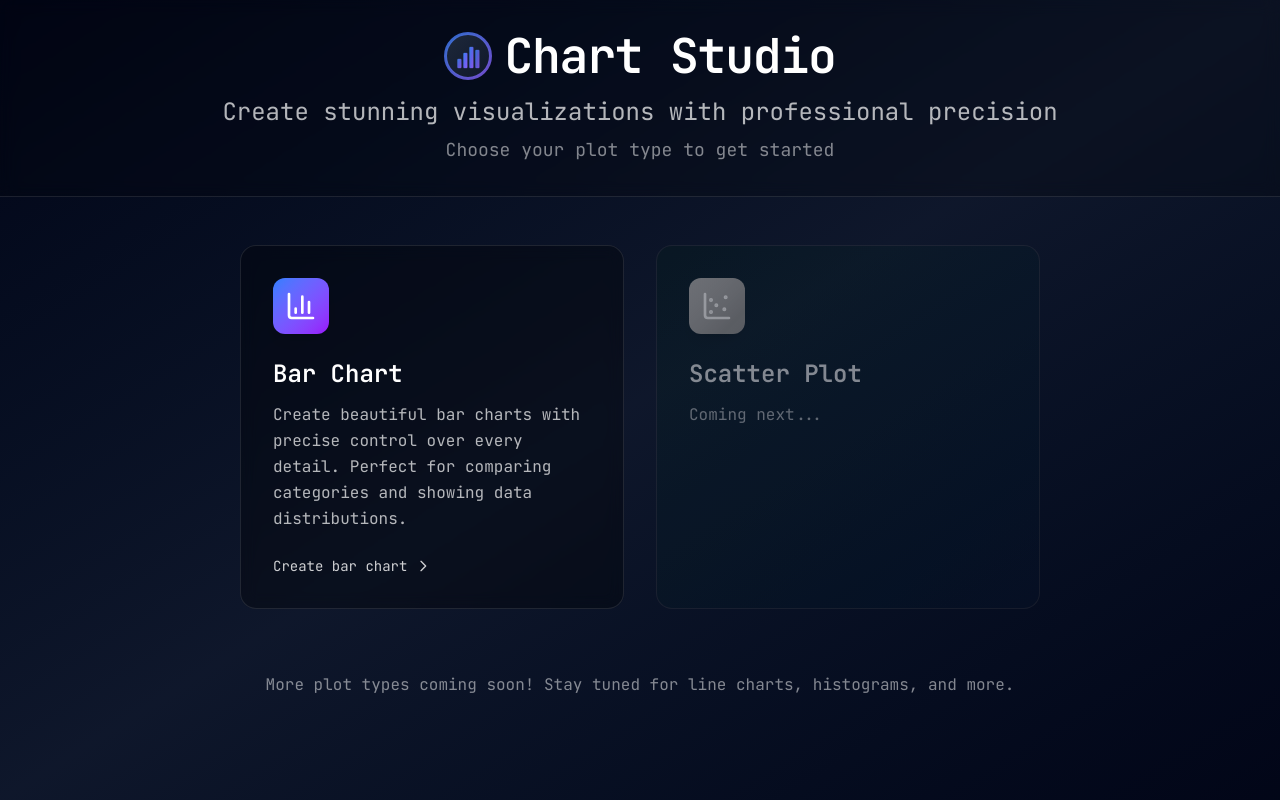
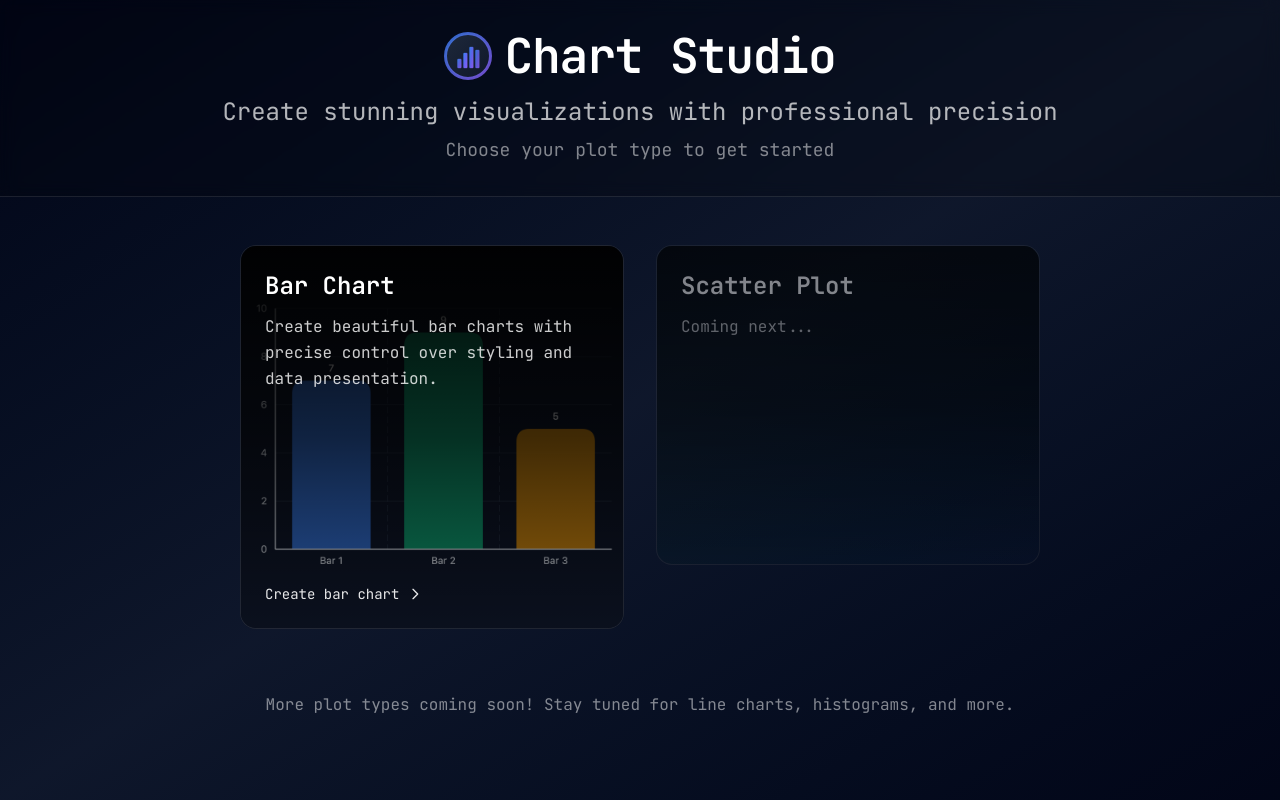
Before and after one commit to Prot10/Plot-Studio, a React (Vite) app: page / in a window 1280 px wide. Built offline with nearby package versions, Linux system fonts and the light colour scheme.

Commit message:
new homepage cards

```diff
--- a/src/pages/PlotSelectionPage.tsx
+++ b/src/pages/PlotSelectionPage.tsx
@@ -9,20 +9,22 @@ interface PlotTypeOption {
     description: string;
     icon: React.ComponentType<{ className?: string }>;
     gradient: string;
+    backgroundImage?: string;
 }
 
 const plotTypes: PlotTypeOption[] = [
     {
         type: 'bar',
         title: 'Bar Chart',
-        description: 'Create beautiful bar charts with precise control over every detail. Perfect for comparing categories and showing data distributions.',
+        description: 'Create beautiful bar charts with precise control over styling and data presentation.',
         icon: BarChart3,
         gradient: 'from-blue-500 to-purple-600',
+        backgroundImage: '/barplot.png',
     },
     {
         type: 'scatter',
         title: 'Scatter Plot',
-        description: 'Visualize relationships between two variables with customizable scatter plots. Great for correlation analysis and trend identification.',
+        description: 'Visualize relationships between variables with customizable scatter plots.',
         icon: ScatterChart,
         gradient: 'from-green-500 to-blue-500',
     },
@@ -57,28 +59,26 @@ export function PlotSelectionPage() {
                 <div className="mx-auto max-w-6xl">
                     <div className="flex flex-wrap justify-center gap-6 sm:gap-8">
                         {plotTypes.map((plotType) => {
-                            const IconComponent = plotType.icon;
                             const isDisabled = plotType.type === 'scatter';
 
                             if (isDisabled) {
                                 return (
                                     <div
                                         key={plotType.type}
-                                        className="relative overflow-hidden rounded-2xl border border-white/10 bg-black/20 p-8 text-left opacity-70 cursor-not-allowed w-full max-w-sm"
+                                        className="relative overflow-hidden rounded-2xl border border-white/10 bg-black/20 text-left opacity-70 cursor-not-allowed w-full max-w-sm h-80"
                                         aria-disabled={true}
                                     >
                                         <div className={`absolute inset-0 bg-gradient-to-br ${plotType.gradient} opacity-5`} />
 
-                                        <div className="relative z-10">
-                                            <div className={`inline-flex rounded-xl bg-gradient-to-br ${plotType.gradient} p-3 text-white/60 shadow-lg filter grayscale`}>
-                                                <IconComponent className="h-8 w-8" />
-                                            </div>
+                                        {/* Gradient overlay for fading effect */}
+                                        <div className="absolute inset-0 bg-gradient-to-b from-black/90 via-black/60 to-transparent" />
 
-                                            <h3 className="mt-6 text-2xl font-semibold text-white/70">
+                                        <div className="relative z-10 p-6 h-full flex flex-col">
+                                            <h3 className="text-2xl font-semibold text-white/70 mb-3">
                                                 {plotType.title}
                                             </h3>
 
-                                            <p className="mt-3 text-white/50 leading-relaxed">
+                                            <p className="text-white/50 leading-relaxed">
                                                 Coming next...
                                             </p>
                                         </div>
@@ -90,24 +90,32 @@ export function PlotSelectionPage() {
                                 <button
                                     key={plotType.type}
                                     onClick={() => handleSelectPlotType(plotType.type)}
-                                    className="group relative overflow-hidden rounded-xl sm:rounded-2xl border border-white/10 bg-black/30 p-6 sm:p-8 text-left transition-all duration-300 hover:border-white/20 hover:bg-black/40 hover:shadow-2xl backdrop-blur w-full max-w-sm"
+                                    className="group relative overflow-hidden rounded-2xl border border-white/10 bg-black/30 text-left transition-all duration-300 hover:border-white/20 hover:shadow-2xl backdrop-blur w-full max-w-sm h-96"
                                 >
-                                    <div className={`absolute inset-0 bg-gradient-to-br ${plotType.gradient} opacity-0 transition-opacity duration-300 group-hover:opacity-10`} />
+                                    {/* Background image */}
+                                    {plotType.backgroundImage && (
+                                        <div
+                                            className="absolute inset-0 bg-cover bg-center bg-no-repeat transition-transform duration-500 group-hover:scale-105"
+                                            style={{
+                                                backgroundImage: `url(${plotType.backgroundImage})`,
+                                                backgroundPosition: 'center bottom',
+                                            }}
+                                        />
+                                    )}
 
-                                    <div className="relative z-10">
-                                        <div className={`inline-flex rounded-xl bg-gradient-to-br ${plotType.gradient} p-3 text-white shadow-lg`}>
-                                            <IconComponent className="h-8 w-8" />
-                                        </div>
+                                    {/* Gradient overlay for fading effect - invisible at top, fully visible at bottom */}
+                                    <div className="absolute inset-0 bg-gradient-to-b from-black/95 via-black/70 to-black/30 transition-opacity duration-300 group-hover:from-black/90 group-hover:via-black/60 group-hover:to-black/20" />
 
-                                        <h3 className="mt-4 sm:mt-6 text-xl sm:text-2xl font-semibold text-white">
+                                    <div className="relative z-10 p-6 h-full flex flex-col">
+                                        <h3 className="text-2xl font-semibold text-white mb-3">
                                             {plotType.title}
                                         </h3>
 
-                                        <p className="mt-2 sm:mt-3 text-sm sm:text-base text-white/70 leading-relaxed">
+                                        <p className="text-white/80 leading-relaxed mb-4 flex-grow">
                                             {plotType.description}
                                         </p>
 
-                                        <div className="mt-6 flex items-center text-sm font-medium text-white/80">
+                                        <div className="flex items-center text-sm font-medium text-white/90 mt-auto">
                                             <span>Create {plotType.title.toLowerCase()}</span>
                                             <svg
                                                 className="ml-2 h-4 w-4 transition-transform duration-300 group-hover:translate-x-1"
```
Also changed, not shown: public/barplot.png (added).
